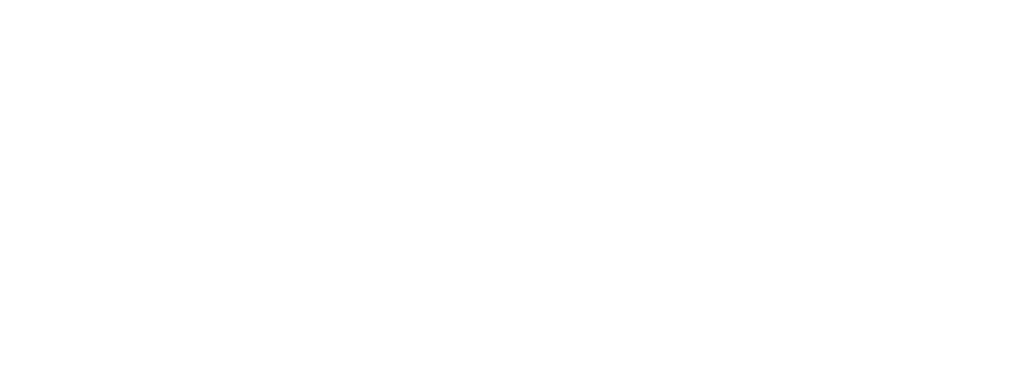
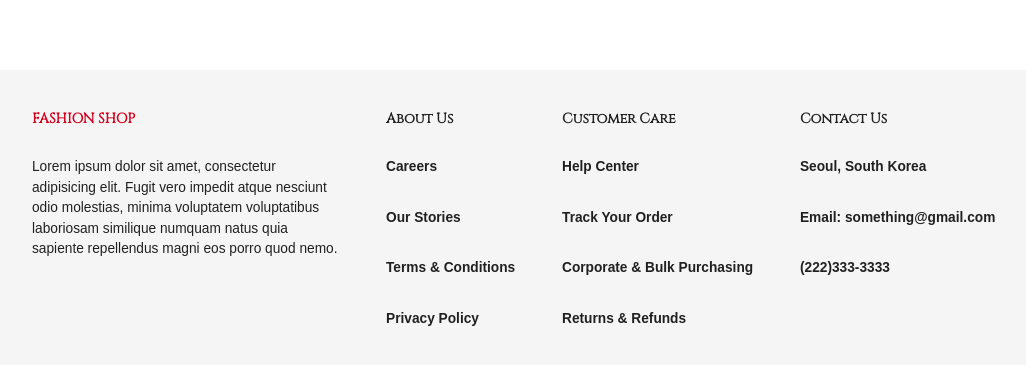
Before and after one commit to lawrencejews/Fashion-Website, a React (Create React App) app in the folder client/: page / in a window 1280 px wide. Shown: the part 1141-1506 px from the top of the page, without its empty margins (96-1122 px from the left). Before the commit the page ends 1211 px from the top, so only its background shows below. Built offline with nearby package versions, Linux system fonts and the light colour scheme; no server answers; a web font is replaced by a local one.

Commit message:
updating item's component

```diff
--- a/client/src/scenes/global/Footer.jsx
+++ b/client/src/scenes/global/Footer.jsx
@@ -7,8 +7,59 @@
   const { palette: { neutral } } = useTheme();
 
   return (
-    <Box>
+    <Box mt="70px" p="40px 0" backgroundColor={neutral.light}>
+      <Box
+        width="80%"
+        margin="auto"
+        display="flex"
+        justifyContent="space-between"
+        flexWrap="wrap"
+        rowGap="30px"
+        columnGap="clamp(20px, 30px, 40px)"
+      >
+        <Box width="clamp(20%, 30%, 40%)">
+          <Typography
+            variant="h4"
+            fontWeight="bold"
+            mb="30px"
+            color={shades.secondary[500]}>
+            FASHION SHOP
+          </Typography>
+          <div>
+            Lorem ipsum dolor sit amet, consectetur adipisicing elit. Fugit vero impedit atque nesciunt odio molestias, minima voluptatem voluptatibus laboriosam similique numquam natus quia sapiente repellendus magni eos porro quod nemo.
+          </div>
+        </Box>
 
+        <Box>
+          <Typography variant="h4" fontWeight="bold" mb="30px">About Us</Typography>
+          <Typography fontWeight="bold" mb="30px">Careers</Typography>
+          <Typography fontWeight="bold" mb="30px">Our Stories</Typography>
+          <Typography fontWeight="bold" mb="30px">Terms & Conditions</Typography>
+          <Typography fontWeight="bold" mb="30px">Privacy Policy</Typography>
+        </Box>
+
+        <Box>
+          <Typography variant="h4" fontWeight="bold" mb="30px">Customer Care</Typography>
+          <Typography fontWeight="bold" mb="30px">Help Center</Typography>
+          <Typography fontWeight="bold" mb="30px">Track Your Order</Typography>
+          <Typography fontWeight="bold" mb="30px">Corporate & Bulk Purchasing</Typography>
+          <Typography fontWeight="bold" mb="30px">Returns & Refunds</Typography>
+        </Box>
+
+        <Box width="clamp(20%, 25%, 30%)">
+          <Typography
+            variant="h4"
+            fontWeight="bold"
+            mb="30px"
+            >
+            Contact Us
+          </Typography>
+          <Typography fontWeight="bold" mb="30px">Seoul, South Korea</Typography>
+          <Typography fontWeight="bold" mb="30px">Email: something@gmail.com</Typography>
+          <Typography fontWeight="bold" mb="30px">(222)333-3333</Typography>
+        </Box>
+
+      </Box>
     </Box>
   )
 }
--- a/client/src/scenes/itemDetails/itemDetails.jsx
+++ b/client/src/scenes/itemDetails/itemDetails.jsx
@@ -1,11 +1,81 @@
+import { useState, useEffect } from "react";
+import { useDispatch } from "react-redux";
+import { IconButton, Box, Typography, Button, Tabs, Tab } from "@mui/material";
+import FavoriteBorderOutlinedIcon from '@mui/icons-material/FavoriteBorderOutlined';
+import AddIcon from "@mui/icons-material/Add";
+import RemoveIcon from "@mui/icons-material/Remove";
+import { shades } from "../../theme";
+import { addToCart } from "../../state";
+import { useParams } from "react-router-dom";
+
+import Item from '../../components/Item';
+
 const ItemDetails = () => {
 
+  const dispatch = useDispatch();
+  const { itemId } = useParams();
+  const [value, setValue] = useState("description");
+  const [count, setCount] = useState(1);
+  const [item, setItem] = useState(null);
+  const [items, setItems] = useState([]);
 
+  const handdleChange = (event, newValue) => {
+    setValue(newValue);
+  }
+
+  async function getItem() {
+    const item = await fetch(
+      `http://localhost:1337/api/items?populate=image`, { method: "GET" }
+    );
+    const itemJson = await item.json();
+    setItem(itemJson.data);
+  }
+
+  // NOT HERE BUT IN SERVER
+  async function getItems() {
+    const items = await fetch(
+      "http://localhost:1337/api/items?populate=image", { method: "GET" }
+    );
+    const itemsJson = await items.json();
+    setItems(itemsJson.data);
+  }
+
+  useEffect(() => {
+    getItem();
+    getItems();
+  }, [itemId])
   return (
+    <Box width="80% auto" >
+      <Box display="flex" flexWrap="wrap" columnGap="40px">
+        {/* IMAGES */}
+        <Box flex="1 1 40%" mb="40px">
+          <img
+            alt={item?.name}
+            width="100%"
+            height="100%"
+            src={`http://localhost:1337${item?.attributes?.image?.data?.attributes?.formats?.medium?.url}`}
+            style={{ objectFit: "contain" }}
+          />
+          {/* ACTIONS */}
+          <Box flex="1 1 50%" mb="40px">
+            <Box display="flex" justifyContent="space-between">
+              <Box>Home/Item</Box>
+              <Box>Prev Next</Box>
+            </Box>
 
-  <div>
-    itemDetails
-  </div>
+            <Box m='65px 0 25px 0'>
+              <Typography variant="h3">{item?.attributes?.name}</Typography>
+              <Typography>${item?.attributes?.price}</Typography>
+              <Typography sx={{ mt: "20px" }}>{item?.attributes?.longDescription }</Typography>
+            </Box>
+
+            <Box display="flex" alignItems="center" minHeight="50px">
+
+            </Box>
+          </Box>
+        </Box>
+      </Box>
+    </Box>
   )
 };
 
--- a/client/src/theme.js
+++ b/client/src/theme.js
@@ -67,7 +67,8 @@
     h3: {
       fontFamily: ['Cinzel', 'sans-serif'].join(','),
       fontSize: 20,
-    }, h4: {
+    },
+    h4: {
       fontFamily: ['Cinzel', 'sans-serif'].join(','),
       fontSize: 14,
     }
```
